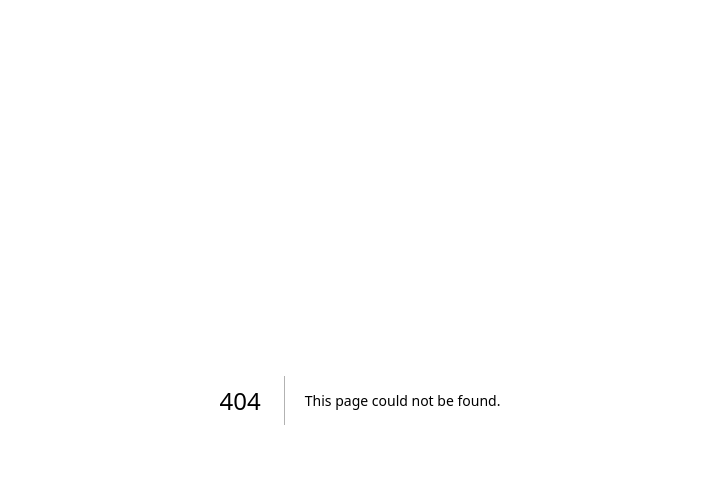
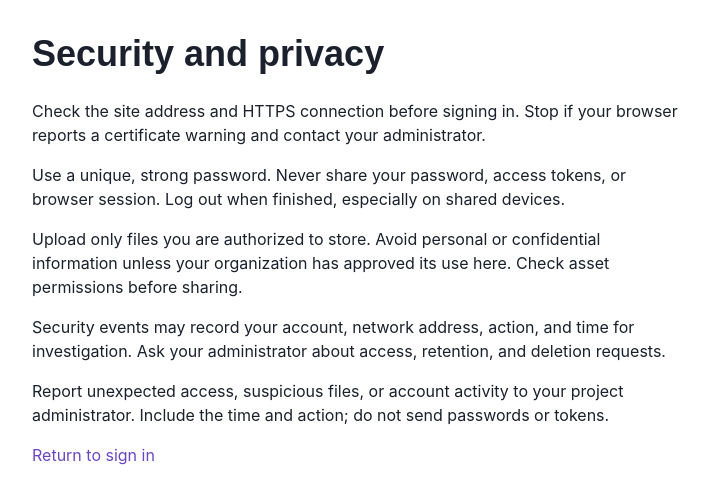
Before and after one commit to AiLing05/Security_CW2, a Next.js app in the folder dam_frontend/: page /security in a window 1280 px wide. Before the commit this address had no page. Shown: the top 504 px of the page, without its empty margins (280-989 px from the left). Built offline with nearby package versions, Linux system fonts and the light colour scheme.

Commit message:
feat(security): add user security and privacy guidance

```diff
--- a/dam_frontend/components/Layout.js
+++ b/dam_frontend/components/Layout.js
@@ -6,6 +6,9 @@ export default function Layout({ children }){
     <Box minH="100vh" bg="gray.50">
       <NavBar />
       <Box maxW="1200px" mx="auto" p={6}>{children}</Box>
+      <Box as="footer" textAlign="center" p={4}>
+        <a href="/security">Security and privacy guidance</a>
+      </Box>
     </Box>
   );
 }
--- /dev/null
+++ b/dam_frontend/pages/security.js
@@ -0,0 +1,15 @@
+import { Box, Heading, Text, Link, VStack } from "@chakra-ui/react";
+
+export default function SecurityGuidance() {
+  return <Box maxW="720px" mx="auto" p={8}>
+    <Heading mb={6}>Security and privacy</Heading>
+    <VStack align="stretch" spacing={4}>
+      <Text>Check the site address and HTTPS connection before signing in. Stop if your browser reports a certificate warning and contact your administrator.</Text>
+      <Text>Use a unique, strong password. Never share your password, access tokens, or browser session. Log out when finished, especially on shared devices.</Text>
+      <Text>Upload only files you are authorized to store. Avoid personal or confidential information unless your organization has approved its use here. Check asset permissions before sharing.</Text>
+      <Text>Security events may record your account, network address, action, and time for investigation. Ask your administrator about access, retention, and deletion requests.</Text>
+      <Text>Report unexpected access, suspicious files, or account activity to your project administrator. Include the time and action; do not send passwords or tokens.</Text>
+      <Link href="/login" color="purple.600">Return to sign in</Link>
+    </VStack>
+  </Box>;
+}
```
